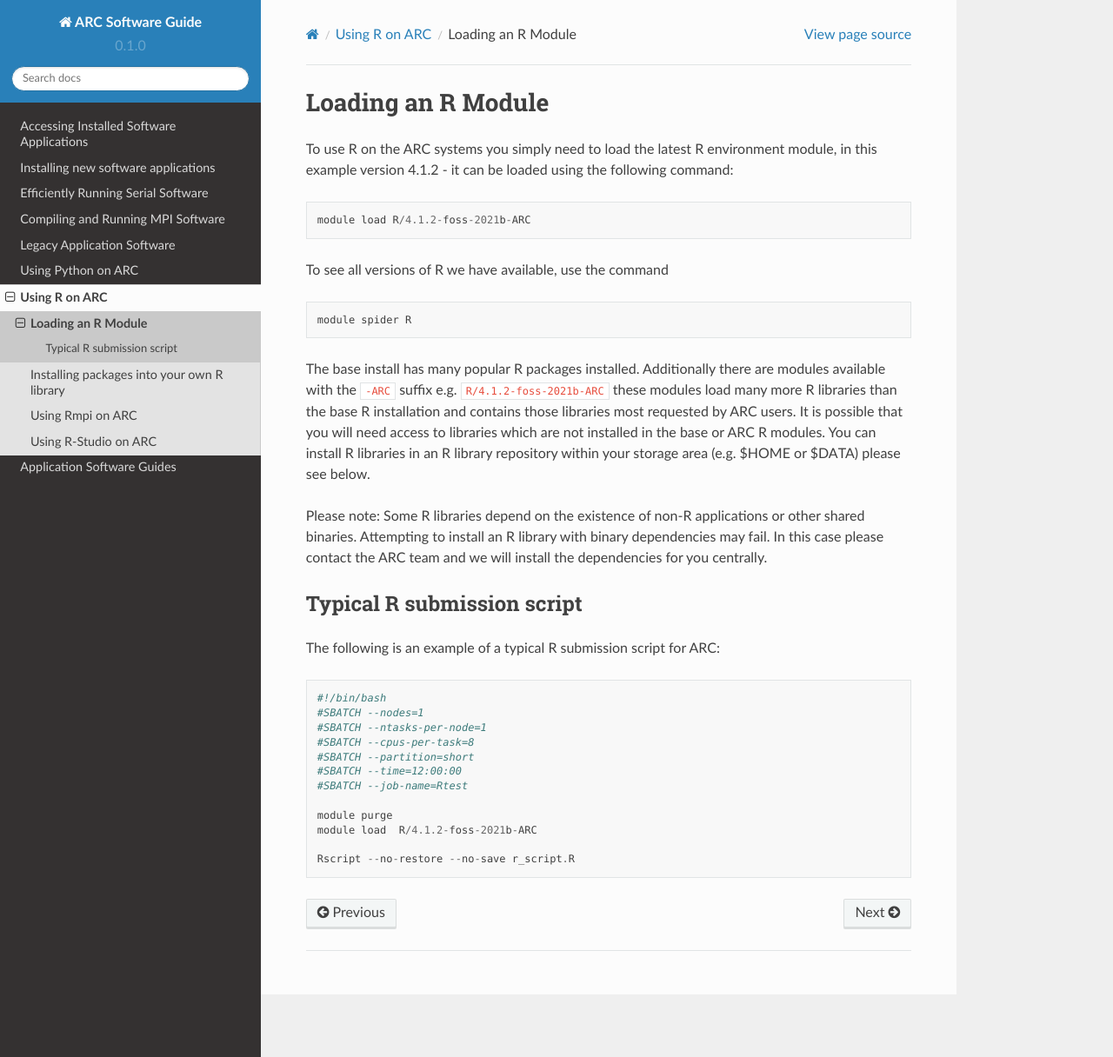
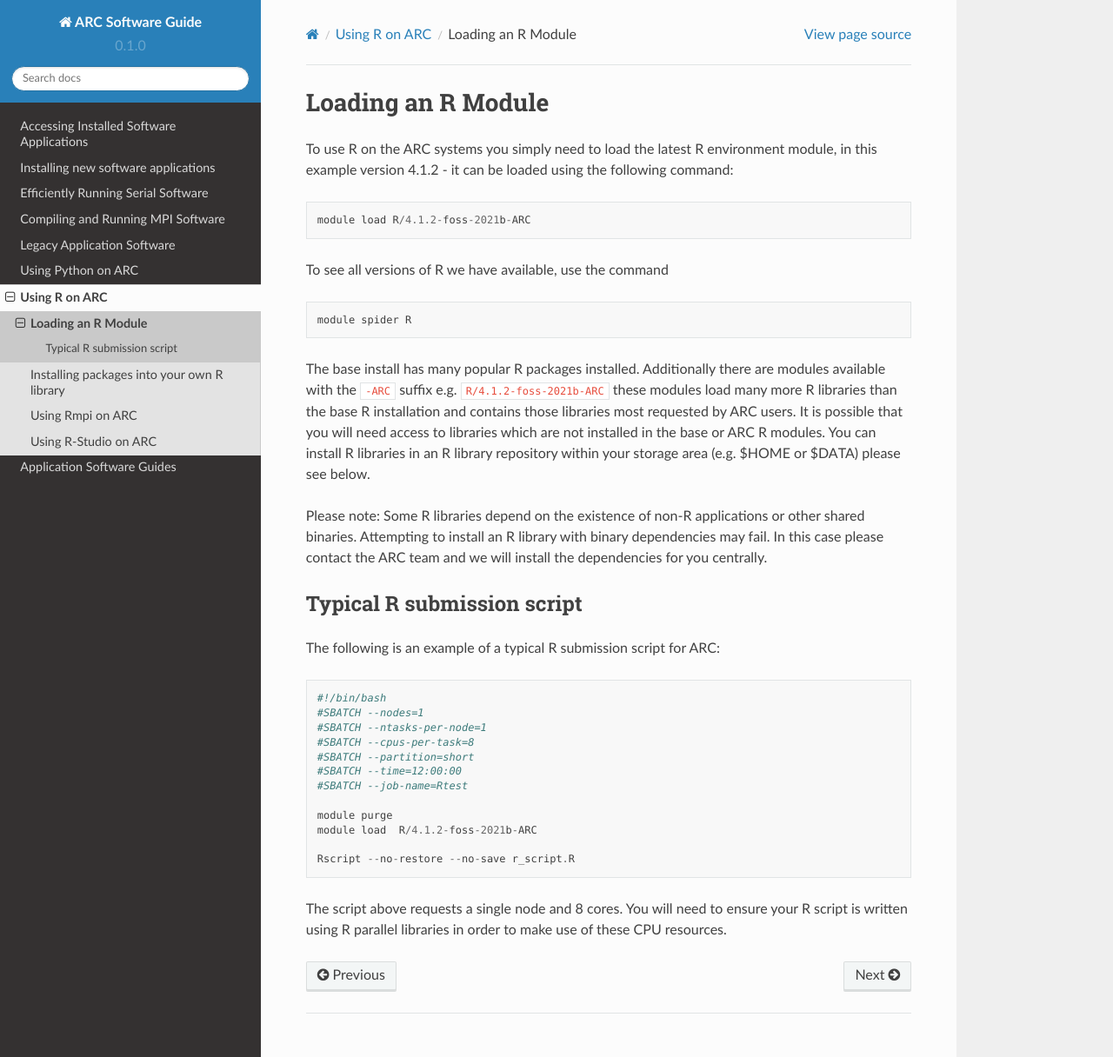
Before and after one commit to oxford-arc/arc-software-guide, a Sphinx documentation site: the page built from docs/source/R/arc_r_module.rst, in a window 1280 px wide and 1216 px high. Shown: the whole window at 87% size. Built offline with Sphinx 7.4.7 and the Read the Docs theme 2.0.0, drawn with Linux system fonts in a browser that asks for light colours.

Commit message:
Update arc_r_module.rst

```diff
--- a/docs/source/R/arc_r_module.rst
+++ b/docs/source/R/arc_r_module.rst
@@ -35,3 +35,6 @@ The following is an example of a typical R submission script for ARC::
   module load  R/4.1.2-foss-2021b-ARC
 
   Rscript --no-restore --no-save r_script.R
+
+The script above requests a single node and 8 cores. You will need to ensure your R script is written using R parallel libraries in order to make use of these CPU
+resources.
```
